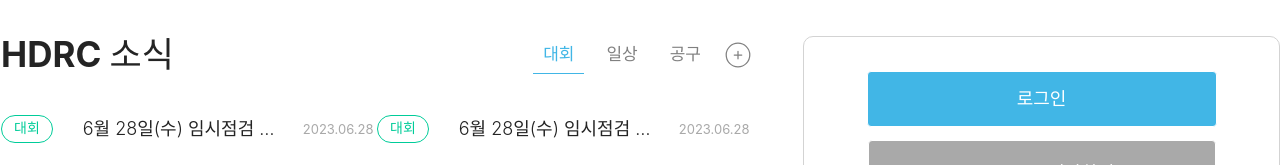
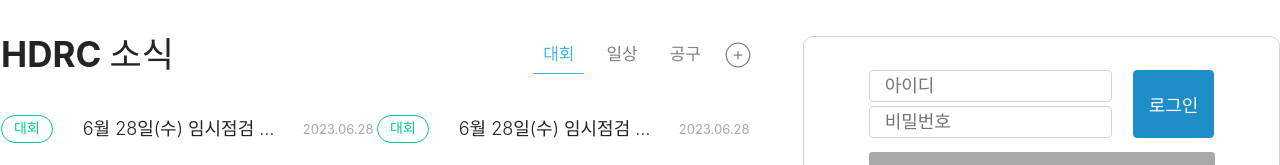
Before and after one commit to leesh2985/Portfolio00, a React (Vite) app: page / in a window 1280 px wide. Shown: the part 635-800 px from the top of the page. Built offline with nearby package versions, Linux system fonts and the light colour scheme; no server answers; the database is empty.

Commit message:
창이 변했다

```diff
--- a/src/component/body/right/loginfolder/Login.tsx
+++ b/src/component/body/right/loginfolder/Login.tsx
@@ -1,6 +1,6 @@
 import { useEffect, useState } from 'react';
 import { auth } from './FireBase';
-import { GoogleAuthProvider, User, signInWithPopup } from 'firebase/auth';
+import { GoogleAuthProvider, User, signInWithEmailAndPassword, signInWithPopup } from 'firebase/auth';
 import { Link } from 'react-router-dom';
 import styled, { StyleSheetManager } from 'styled-components';
 import MyLogin from './MyLogin';
@@ -40,12 +40,71 @@ export default function Login() {
     }
   }, []);
 
+  const [values, setValues] = useState({
+    email: '',
+    password: '',
+  });
+
+  const handleChange = (event: React.ChangeEvent<HTMLInputElement>) => {
+    const { name, value } = event.target;
+    setValues(prev => ({ ...prev, [name]: value }));
+  };
+
+  const [errorMsg, setErrorMsg] = useState('');
+  const [submitButtonDisabled, setSubmitButtonDisabled] = useState(false);
+
+  const handleSubmission = (event: React.FormEvent<HTMLFormElement>) => {
+    event.preventDefault();
+    if (!values.email || !values.password) {
+      setErrorMsg('모든 항목을 입력해주세요.');
+      return;
+    }
+    setErrorMsg('');
+
+    setSubmitButtonDisabled(true);
+    signInWithEmailAndPassword(auth, values.email, values.password)
+      .then(async res => {
+        setSubmitButtonDisabled(false);
+
+        console.log('가입 성공:', res.user);
+      })
+
+      .catch(err => {
+        setSubmitButtonDisabled(false);
+        setErrorMsg('오류가 발생했습니다: ' + err.message);
+      });
+  };
+
+  const handleRegularLogin = async () => {
+    try {
+      const userCredential = await signInWithEmailAndPassword(auth, values.email, values.password);
+      setValue(userCredential.user);
+      localStorage.setItem('email', JSON.stringify(userCredential.user));
+      console.log('일반 로그인 성공:', userCredential.user);
+    } catch (err) {
+      setErrorMsg('오류가 발생했습니다: ' + err.message);
+    }
+  };
+
   return (
     <StyleSheetManager shouldForwardProp={prop => prop !== 'darkMode'}>
       <LoginSection darkMode={isDarkMode}>
         {!value ? (
           <>
-            <LoginLink to="/login-page">로그인</LoginLink>
+            <LoginArea>
+              <LoginForm onSubmit={handleSubmission}>
+                <InputDiv>
+                  <LoginInput type="email" name="email" placeholder="아이디" onChange={handleChange} />
+                  <LoginInput type="password" name="password" placeholder="비밀번호" onChange={handleChange} />{' '}
+                </InputDiv>
+                <LoginButtonArea>
+                  <LoginButton type="button" onClick={handleRegularLogin} disabled={submitButtonDisabled}>
+                    로그인
+                  </LoginButton>
+                </LoginButtonArea>
+                <Error>{errorMsg}</Error>
+              </LoginForm>
+            </LoginArea>
             <SocialLink onClick={handleClick}>Google로 시작하기</SocialLink>
           </>
         ) : (
@@ -72,34 +131,37 @@ const LoginSection = styled.section<LoginSectionProps>`
   line-height: 20px;
   text-align: center;
   background-color: #fff;
+  display: flex;
+  flex-direction: column;
+  justify-content: center;
 `;
 
-const LoginLink = styled(Link)`
-  cursor: pointer;
-  margin: 0 auto;
-  width: 80%;
-  margin-top: 13px;
-  padding: 17px 0;
-  border: 1px solid;
-  display: block;
-  color: #fff;
-  font-size: 18px;
-  font-weight: bold;
-  border-radius: 4px;
-  background-color: #41b6e6;
-  text-decoration: none;
+// const LoginLink = styled(Link)`
+//   cursor: pointer;
+//   margin: 0 auto;
+//   width: 80%;
+//   margin-top: 13px;
+//   padding: 17px 0;
+//   border: 1px solid;
+//   display: block;
+//   color: #fff;
+//   font-size: 18px;
+//   font-weight: bold;
+//   border-radius: 4px;
+//   background-color: #41b6e6;
+//   text-decoration: none;
 
-  &:hover {
-    text-decoration: none;
-  }
-`;
+//   &:hover {
+//     text-decoration: none;
+//   }
+// `;
 
 const SocialLink = styled.button`
   cursor: pointer;
   margin: 0 auto;
   width: 80%;
   margin-top: 13px;
-  padding: 17px 0;
+  padding: 10px 0;
   border: 1px solid;
   display: block;
   color: #fff;
@@ -111,7 +173,6 @@ const SocialLink = styled.button`
 const LoginInfo = styled.div`
   margin-top: 16px;
   font-size: 1.3rem;
-  margin-bottom: 13px;
   text-align: center;
 `;
 
@@ -138,7 +199,7 @@ const JoinLink = styled(Link)`
   cursor: pointer;
   font-size: 13px;
   color: #242424;
-  text-decoration: none;
+  font-weight: 700;
 
   &::before {
     content: '';
@@ -149,3 +210,73 @@ const JoinLink = styled(Link)`
     margin: 4px 12px 0;
   }
 `;
+
+/** 로그인 부분*/
+const LoginArea = styled.div`
+  display: flex;
+  flex-direction: column;
+  align-items: center;
+  margin: 0 auto;
+`;
+
+const LoginForm = styled.form`
+  width: 100%;
+  display: flex;
+  justify-content: center;
+  flex-wrap: wrap;
+`;
+
+const InputDiv = styled.div`
+  display: flex;
+  flex-direction: column;
+  justify-content: space-between;
+`;
+
+const LoginInput = styled.input`
+  background-color: #fff;
+  padding: 5px 15px;
+  font-size: 18px;
+  border-radius: 4px;
+  border: 1px solid #d3d3d3;
+  outline: none;
+  width: 80%;
+  height: 20px;
+
+  &:focus {
+    border-color: #808080;
+  }
+`;
+
+const LoginButtonArea = styled.div`
+  /* display: flex;
+  align-items: center; */
+`;
+
+const Error = styled.b`
+  font-size: 12px;
+  color: red;
+  text-align: left;
+`;
+
+const LoginButton = styled.button`
+  cursor: pointer;
+  outline: none;
+  background-color: #1e8ec7;
+  color: #fff;
+  font-weight: bold;
+  font-size: 18px;
+  padding: 20px 15px;
+  width: 100%;
+  border-radius: 4px;
+  border: 1px solid #1e8ec7;
+  transition: 100ms;
+
+  &:hover {
+    background-color: #41b6e6;
+    border: 1px solid #41b6e6;
+  }
+  &:disabled {
+    background-color: gray !important;
+    border: 1px solid gray !important;
+  }
+`;
```
